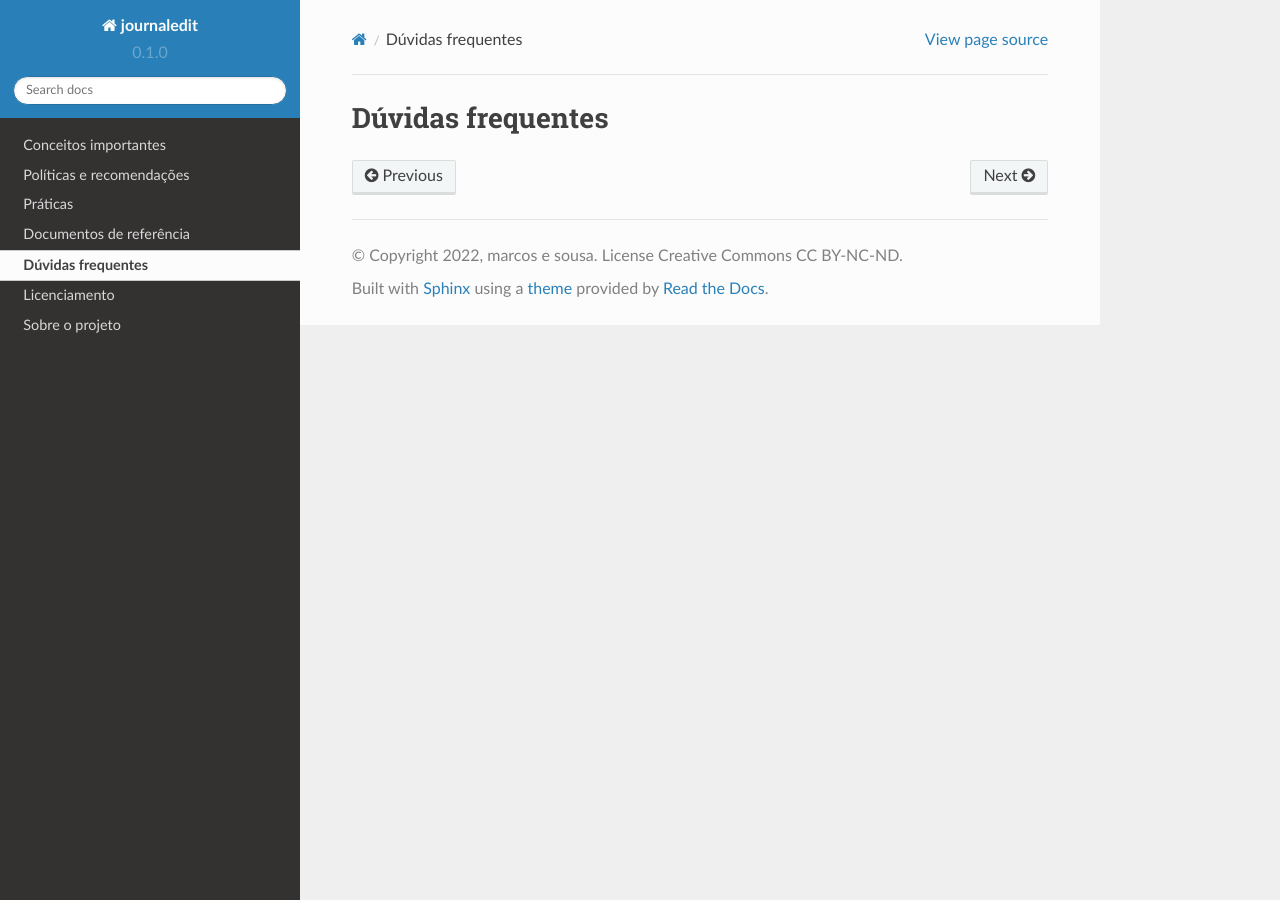
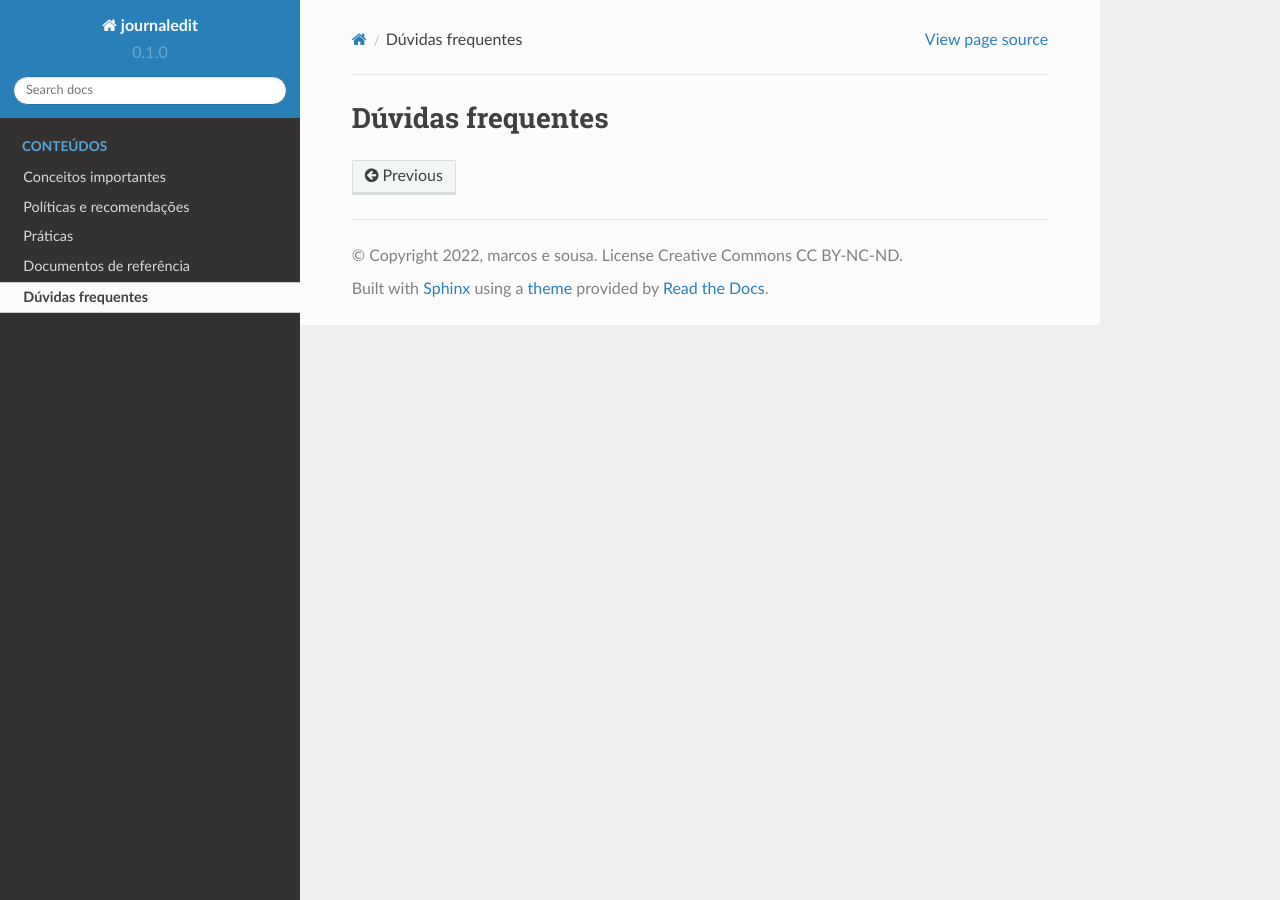
Before and after one commit to marcosesousa/journaledit, a Sphinx documentation site: the page built from docs/source/faq.rst, in a window 1280 px wide. Built offline with Sphinx 7.4.7 and the Read the Docs theme 2.0.0, drawn with Linux system fonts in a browser that asks for light colours.

Commit message:
Update index.rst

```diff
--- a/docs/source/index.rst
+++ b/docs/source/index.rst
@@ -11,12 +11,16 @@
 --------
 
 .. toctree::
+   :caption: Conteúdos
 
    concept
    policies
    howtomake
    docs
    faq
+
+.. toctree::
+   :caption: Sobre o projeto
    license
    about
 
```
